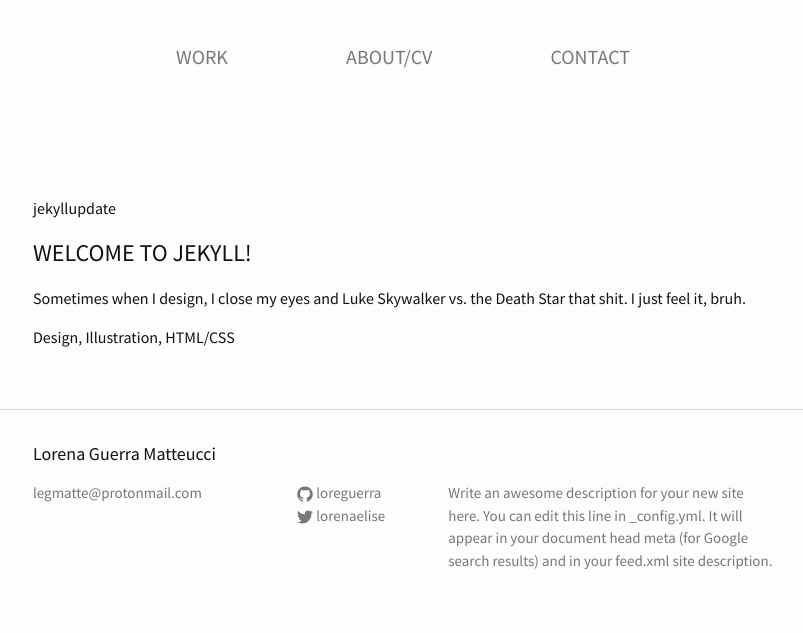
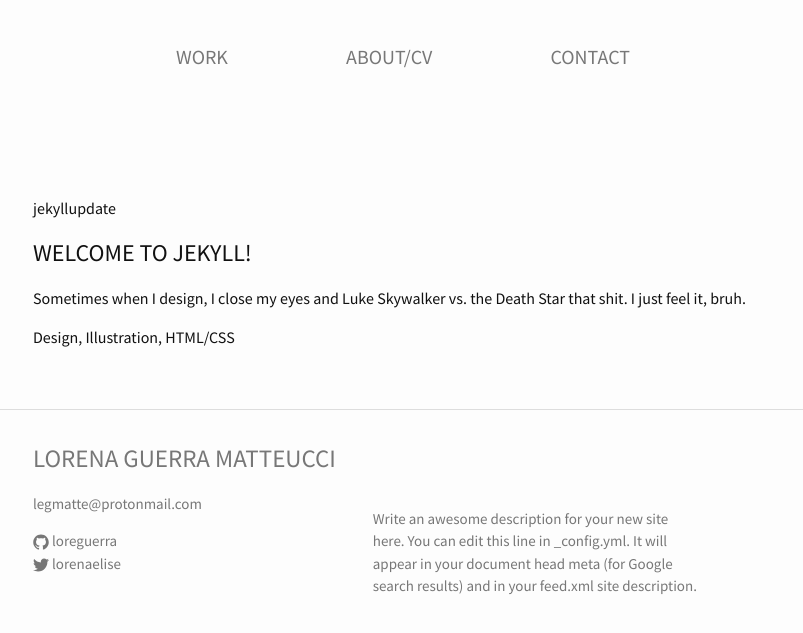
Before and after one commit to loreguerra/portfolio, a Jekyll site: the page built from index.md, in a window 1280 px wide. Shown: the top 633 px of the page, without its empty margins (237-1040 px from the left). Built offline with Jekyll 4.4.1, drawn with Linux system fonts in a browser that asks for light colours.

Commit message:
move social links under site email,add column for spacing

```diff
--- a/_includes/footer.html
+++ b/_includes/footer.html
@@ -5,15 +5,12 @@
     <h2 class="footer-heading">{{ site.title | escape }}</h2>
 
     <div class="footer-col-wrapper">
-      <div class="footer-col footer-col-1">
+      <div class="footer-col footer-col-3">
         <ul class="contact-list">
             {% if site.email %}
             <li><a href="mailto:{{ site.email }}">{{ site.email }}</a></li>
             {% endif %}
         </ul>
-      </div>
-
-      <div class="footer-col footer-col-2">
         <ul class="social-media-list">
           {% if site.github_username %}
           <li>
@@ -28,6 +25,7 @@
           {% endif %}
         </ul>
       </div>
+      <div class="footer-col footer-col-3"></div>
 
       <div class="footer-col footer-col-3">
         <p>{{ site.description | escape }}</p>
--- a/_sass/minima/_layout.scss
+++ b/_sass/minima/_layout.scss
@@ -109,8 +109,10 @@
 }
 
 .footer-heading {
-  font-size: 18px;
+  font-size: 25px;
   margin-bottom: $spacing-unit / 2;
+  text-transform: uppercase;
+  color: $grey-color;
 }
 
 .contact-list,
```
